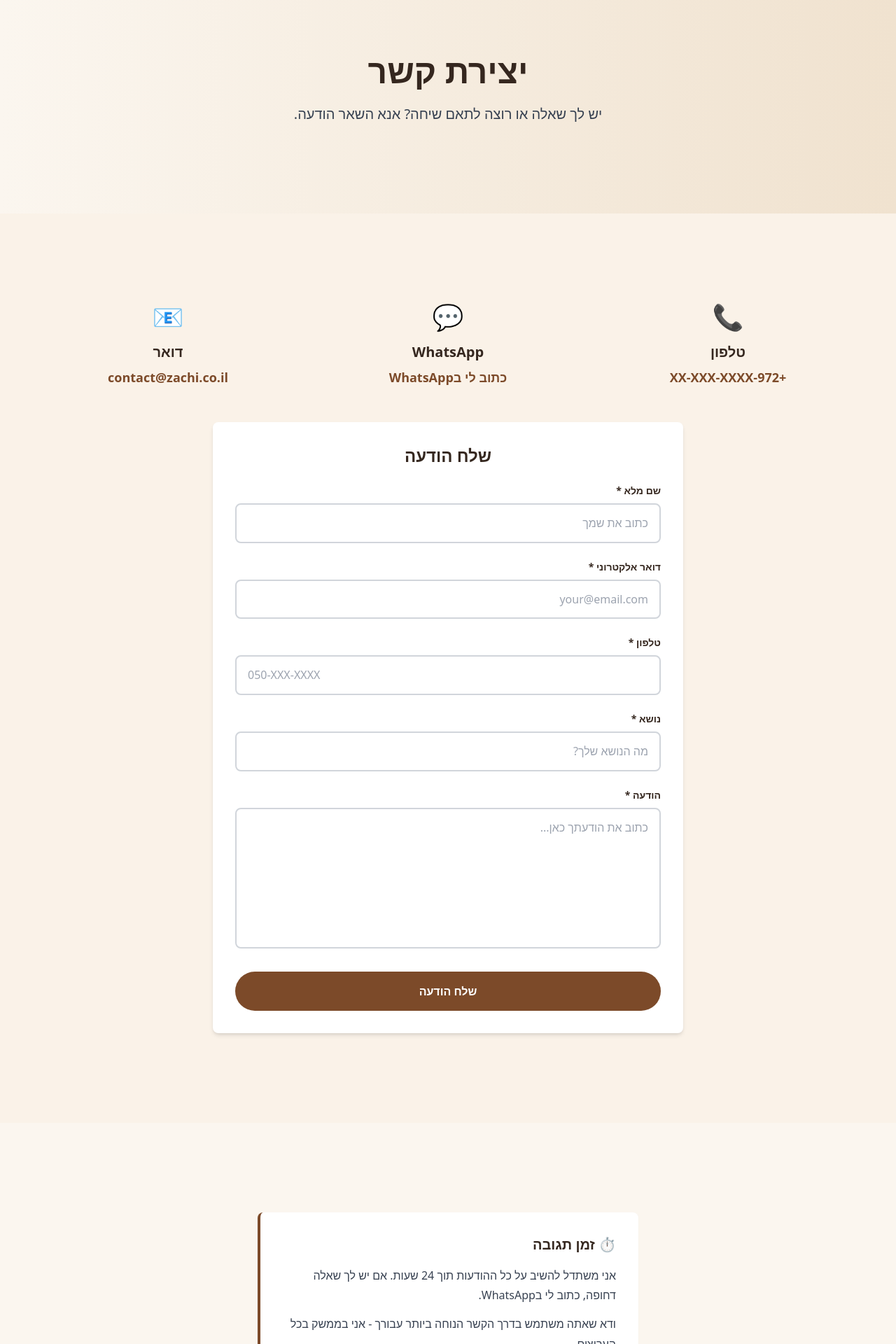
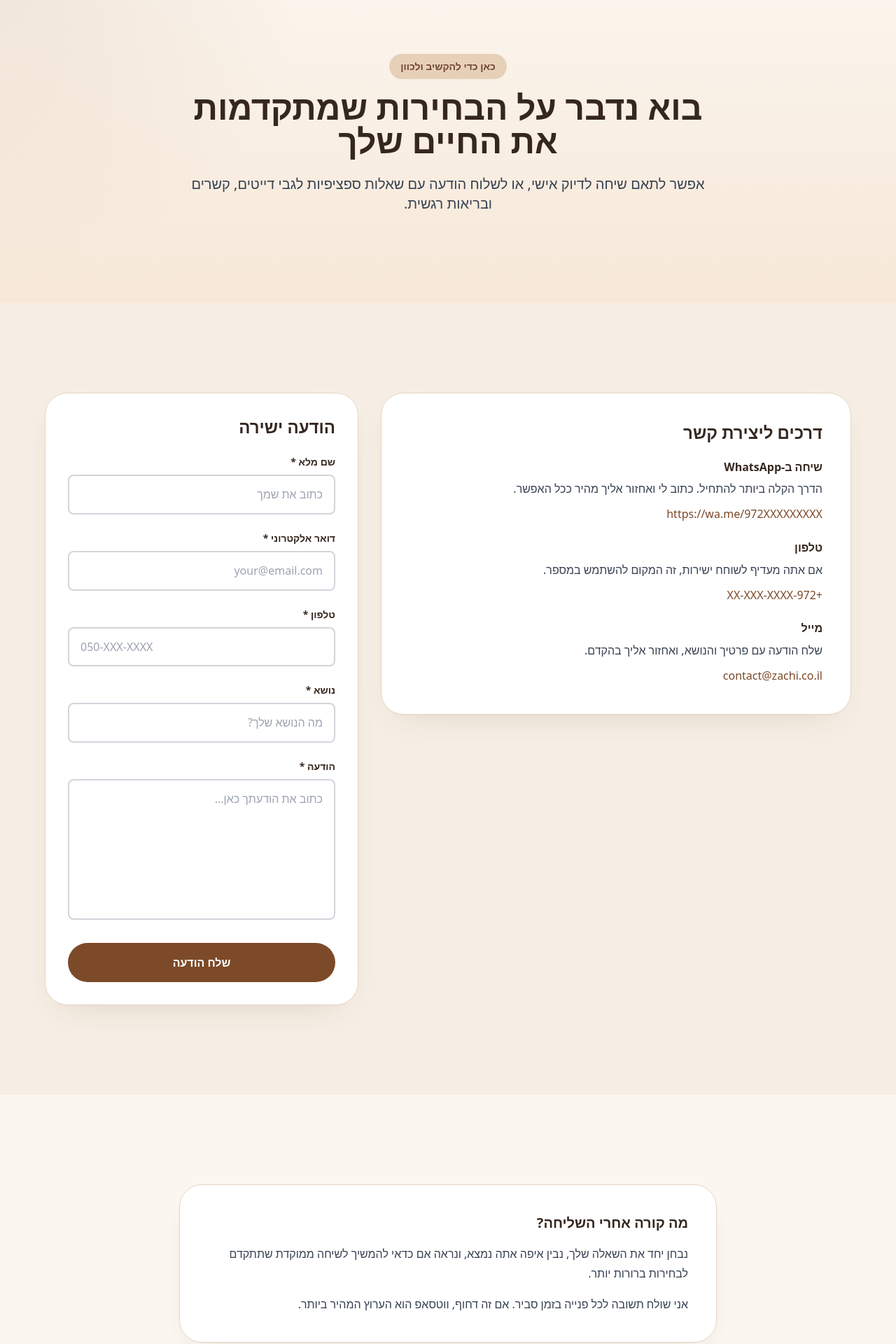
Before and after one commit to godatenow/zachi, a Next.js app: page /contact in a window 1280 px wide. Shown: the part 140-2060 px from the top of the page at 70% size. Built offline with nearby package versions, Linux system fonts and the light colour scheme.

Commit message:
fix: save final design config

```diff
--- a/src/app/contact/page.tsx
+++ b/src/app/contact/page.tsx
@@ -4,91 +4,72 @@ import { CONTACT_INFO } from '@/constants/config';
 
 export const metadata: Metadata = {
   title: 'יצירת קשר - צחי חן',
-  description: 'צרו איתי קשר לשאלות, הצעות, או כדי לתאם שיחה.',
+  description: 'קבע שיחה או שלח הודעה לצחי חן לקבלת תמיכה בבחירת מערכת יחסים טובה יותר.',
 };
 
 export default function Contact() {
   return (
     <div>
-      {/* Hero Section */}
-      <section className="section-padding bg-gradient-to-l from-accent to-light">
-        <div className="container-main">
-          <div className="max-w-3xl mx-auto text-center">
-            <h1 className="text-4xl md:text-5xl font-bold text-dark mb-6">
-              יצירת קשר
+      <section className="section-padding bg-[radial-gradient(circle_at_top_left,_rgba(183,134,96,0.14),_transparent_32%),linear-gradient(180deg,_#fbf6ef_0%,_#f7e8d8_100%)]">
+        <div className="container-main text-center max-w-4xl mx-auto">
+          <span className="inline-flex rounded-full bg-[#E7D0B8] px-4 py-2 text-sm font-semibold text-[#6F4632] mb-4">
+            כאן כדי להקשיב ולכוון
+          </span>
+          <h1 className="text-4xl sm:text-5xl font-semibold text-dark mb-6">
+            בוא נדבר על הבחירות שמתקדמות את החיים שלך
           </h1>
-            <p className="text-xl text-gray-700">
-              יש לך שאלה או רוצה לתאם שיחה? אנא השאר הודעה.
+          <p className="section-subtitle text-gray-700">
+            אפשר לתאם שיחה לדיוק אישי, או לשלוח הודעה עם שאלות ספציפיות לגבי דייטים, קשרים ובריאות רגשית.
           </p>
-          </div>
         </div>
       </section>
 
-      {/* Contact Section */}
       <section className="section-padding">
-        <div className="container-main">
-          <div className="grid grid-cols-1 md:grid-cols-3 gap-12 mb-12">
-            {/* Info Cards */}
-            <div className="text-center">
-              <div className="text-4xl mb-4">📞</div>
-              <h3 className="text-xl font-bold text-dark mb-2">טלפון</h3>
-              <a
-                href={`tel:${CONTACT_INFO.phone}`}
-                className="text-primary hover:text-opacity-80 text-lg font-semibold"
-              >
+        <div className="container-main grid gap-8 lg:grid-cols-[1.2fr_0.8fr] items-start">
+          <div className="rounded-[2rem] border border-[#E4D4C4] bg-white p-10 shadow-soft">
+            <h2 className="text-2xl font-semibold text-dark mb-6">דרכים ליצירת קשר</h2>
+            <div className="space-y-6 text-gray-700">
+              <div>
+                <h3 className="font-semibold text-dark mb-2">שיחה ב-WhatsApp</h3>
+                <p className="leading-7">הדרך הקלה ביותר להתחיל. כתוב לי ואחזור אליך מהיר ככל האפשר.</p>
+                <a href={CONTACT_INFO.whatsapp} target="_blank" rel="noopener noreferrer" className="text-primary hover:text-secondary mt-2 inline-block">
+                  {CONTACT_INFO.whatsapp}
+                </a>
+              </div>
+              <div>
+                <h3 className="font-semibold text-dark mb-2">טלפון</h3>
+                <p className="leading-7">אם אתה מעדיף לשוחח ישירות, זה המקום להשתמש במספר.
+</p>
+                <a href={`tel:${CONTACT_INFO.phone}`} className="text-primary hover:text-secondary mt-2 inline-block">
                   {CONTACT_INFO.phone}
                 </a>
               </div>
-
-            <div className="text-center">
-              <div className="text-4xl mb-4">💬</div>
-              <h3 className="text-xl font-bold text-dark mb-2">WhatsApp</h3>
-              <a
-                href={CONTACT_INFO.whatsapp}
-                target="_blank"
-                rel="noopener noreferrer"
-                className="text-primary hover:text-opacity-80 text-lg font-semibold"
-              >
-                כתוב לי בWhatsApp
-              </a>
-            </div>
-
-            <div className="text-center">
-              <div className="text-4xl mb-4">📧</div>
-              <h3 className="text-xl font-bold text-dark mb-2">דואר</h3>
-              <a
-                href={`mailto:${CONTACT_INFO.email}`}
-                className="text-primary hover:text-opacity-80 text-lg font-semibold"
-              >
+              <div>
+                <h3 className="font-semibold text-dark mb-2">מייל</h3>
+                <p className="leading-7">שלח הודעה עם פרטיך והנושא, ואחזור אליך בהקדם.</p>
+                <a href={`mailto:${CONTACT_INFO.email}`} className="text-primary hover:text-secondary mt-2 inline-block">
                   {CONTACT_INFO.email}
                 </a>
               </div>
             </div>
+          </div>
 
-          {/* Contact Form */}
-          <div className="max-w-2xl mx-auto bg-white p-8 rounded-lg shadow-md">
-            <h2 className="text-2xl font-bold text-dark mb-6 text-center">
-              שלח הודעה
-            </h2>
+          <div className="rounded-[2rem] border border-[#E4D4C4] bg-white p-8 shadow-soft">
+            <h2 className="text-2xl font-semibold text-dark mb-6">הודעה ישירה</h2>
             <ContactForm />
           </div>
         </div>
       </section>
 
-      {/* Response Time Info */}
       <section className="section-padding bg-light">
-        <div className="container-main max-w-2xl">
-          <div className="bg-white p-8 rounded-lg shadow-sm border-l-4 border-primary">
-            <h3 className="text-xl font-bold text-dark mb-4">
-              ⏱️ זמן תגובה
-            </h3>
-            <p className="text-gray-700 mb-3">
-              אני משתדל להשיב על כל ההודעות תוך 24 שעות. אם יש לך שאלה דחופה, כתוב לי בWhatsApp.
+        <div className="container-main max-w-3xl mx-auto rounded-[2rem] border border-[#E4D4C4] bg-white p-10 shadow-soft">
+          <h3 className="text-xl font-semibold text-dark mb-4">מה קורה אחרי השליחה?</h3>
+          <p className="text-gray-700 leading-7 mb-4">
+            נבחן יחד את השאלה שלך, נבין איפה אתה נמצא, ונראה אם כדאי להמשיך לשיחה ממוקדת שתתקדם לבחירות ברורות יותר.
           </p>
-            <p className="text-gray-700">
-              ודא שאתה משתמש בדרך הקשר הנוחה ביותר עבורך - אני בממשק בכל הערוצים.
+          <p className="text-gray-700 leading-7">
+            אני שולח תשובה לכל פנייה בזמן סביר. אם זה דחוף, ווטסאפ הוא הערוץ המהיר ביותר.
           </p>
-          </div>
         </div>
       </section>
     </div>
--- a/src/app/layout.tsx
+++ b/src/app/layout.tsx
@@ -4,12 +4,12 @@ import Header from '@/components/Header';
 import Footer from '@/components/Footer';
 
 export const metadata: Metadata = {
-  title: 'צחי חן | מאמן יחסים',
-  description: 'אתר של צחי חן - מאמן ויועץ למערכות יחסים, מחבר ודוד לאהבה וקשרים בריאים',
-  keywords: 'צחי חן, מאמן יחסים, מנטור דייטים, קשרים בריאים, אהבה',
+  title: 'צחי חן | מאמן יחסים ומחבר "מדייטים לאהבה"',
+  description: 'צחי חן מלווה אנשים לקשרים בריאים, בוגרים ויציבים עם כלים מעשיים, בהירות רגשית והבנה עמוקה של דפוסי בחירה.',
+  keywords: 'צחי חן, מאמן יחסים, מערכות יחסים, דייטים, אהבה, ספר יחסים, בריאות רגשית',
   openGraph: {
-    title: 'צחי חן | מאמן יחסים',
-    description: 'אתר של צחי חן - מאמן ויועץ למערכות יחסים',
+    title: 'צחי חן | מאמן יחסים ומחבר "מדייטים לאהבה"',
+    description: 'הכוונה מקצועית לבחירות רומנטיות בוגרות ובריאות.',
     type: 'website',
   },
 };
@@ -26,11 +26,9 @@ export default function RootLayout({
         <meta name="viewport" content="width=device-width, initial-scale=1" />
         <link rel="icon" href="/favicon.ico" />
       </head>
-      <body>
+      <body className="min-h-screen bg-cream text-dark">
         <Header />
-        <main>
-          {children}
-        </main>
+        <main>{children}</main>
         <Footer />
       </body>
     </html>
--- a/src/components/ArticleCard.tsx
+++ b/src/components/ArticleCard.tsx
@@ -19,42 +19,31 @@ export default function ArticleCard({
   readTime,
 }: ArticleCardProps) {
   return (
-    <article className="group bg-white p-6 rounded-lg shadow-sm hover:shadow-md transition-all duration-300">
-      {/* Category & Read Time */}
-      <div className="flex items-center justify-between gap-2 mb-3">
+    <article className="group rounded-[2rem] border border-[#E4D4C4] bg-white p-6 shadow-soft transition-all duration-300 hover:-translate-y-1 hover:border-secondary">
+      <div className="flex flex-col gap-3 mb-4">
         {category && (
-          <span className="text-sm font-semibold text-primary bg-light px-3 py-1 rounded-full">
+          <span className="inline-flex rounded-full bg-[#F5E5D6] px-3 py-1 text-xs font-semibold text-[#8B5A3C]">
             {category}
           </span>
         )}
         {readTime && (
-          <span className="text-sm text-gray-600">
-            {readTime} דקות קריאה
-          </span>
+          <span className="text-xs text-gray-500">{readTime} דקות קריאה</span>
         )}
       </div>
 
-      {/* Title */}
       <Link href={`/articles/${id}`}>
-        <h3 className="text-xl font-bold text-dark group-hover:text-primary transition-colors mb-3 line-clamp-2">
+        <h3 className="text-2xl font-semibold text-dark mb-4 transition-colors group-hover:text-primary">
           {title}
         </h3>
       </Link>
 
-      {/* Excerpt */}
-      <p className="text-gray-600 text-sm mb-4 line-clamp-3">
+      <p className="text-gray-600 leading-7 mb-6">
         {excerpt}
       </p>
 
-      {/* Footer */}
-      <div className="flex items-center justify-between pt-4 border-t border-gray-200">
-        <span className="text-xs text-gray-500">
-          {formatDate(date)}
-        </span>
-        <Link
-          href={`/articles/${id}`}
-          className="text-sm font-semibold text-primary hover:text-opacity-80 transition-colors"
-        >
+      <div className="flex items-center justify-between border-t border-[#E6D7C7] pt-4 text-sm text-gray-500">
+        <span>{formatDate(date)}</span>
+        <Link href={`/articles/${id}`} className="font-semibold text-secondary hover:text-dark">
           קרא עוד ←
         </Link>
       </div>
```
Also changed, not shown: src/app/about/page.tsx (+64 -88 lines), src/app/articles/page.tsx (+8 -24 lines). Lines whose indentation alone changed are shown as unchanged.
